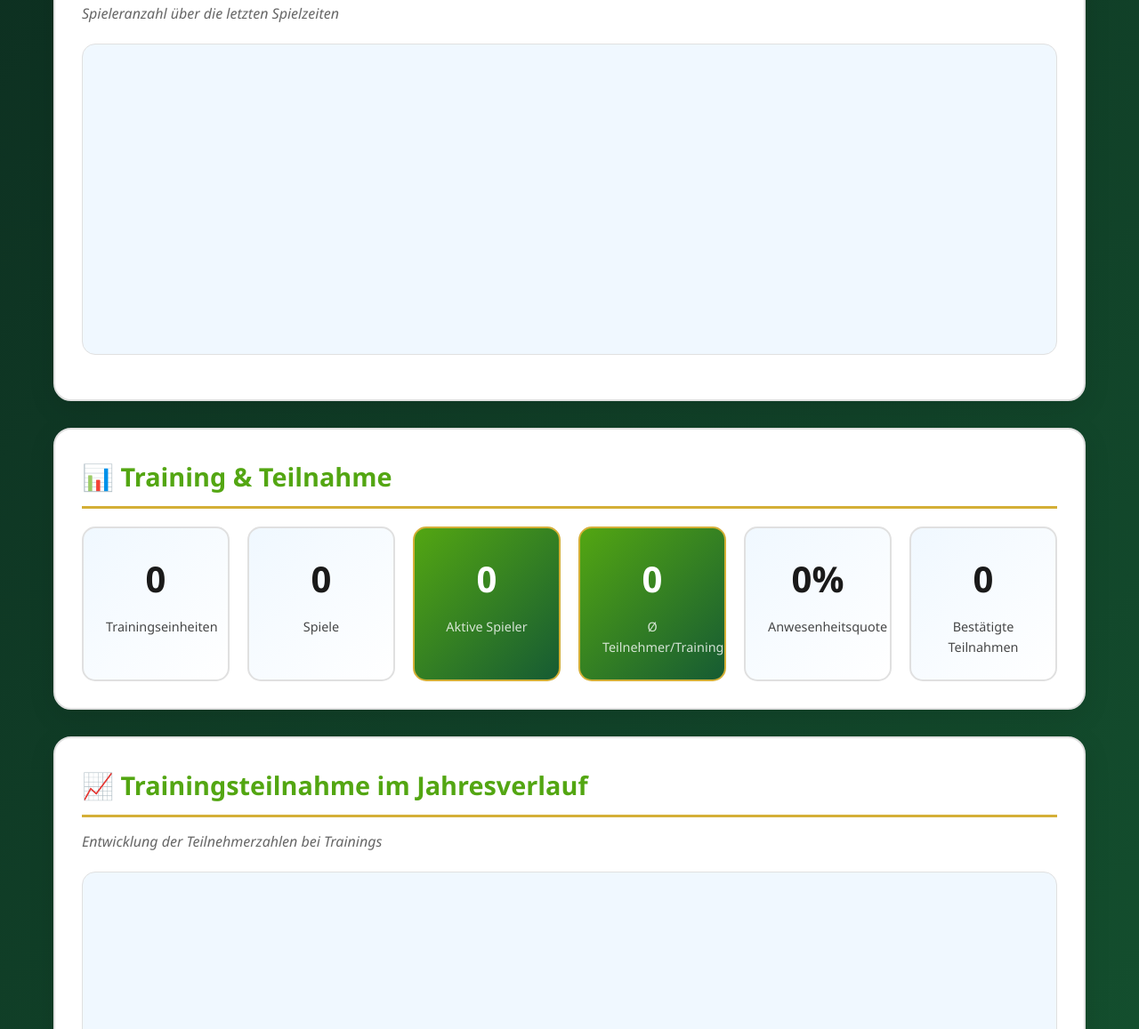
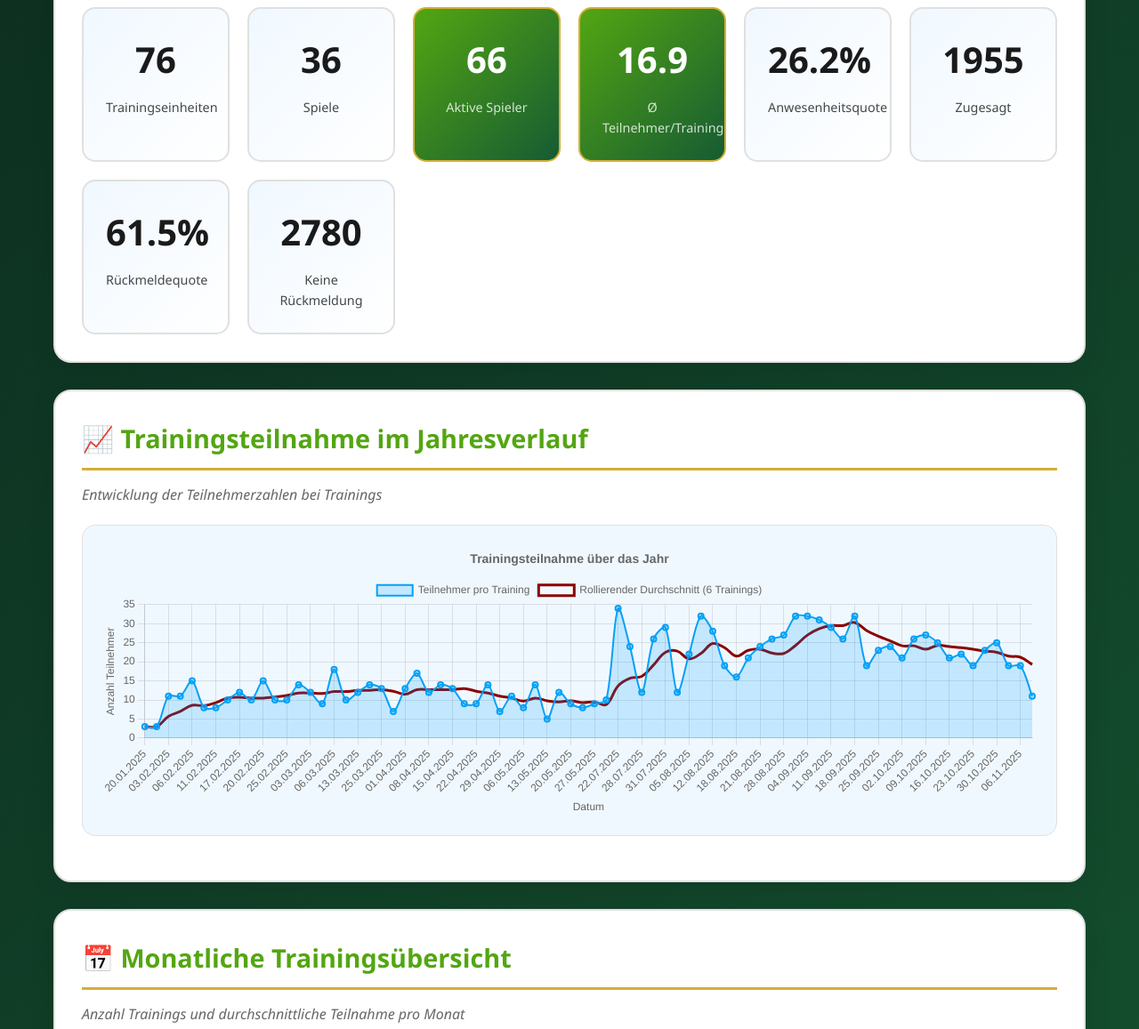
Before and after one commit to basthel/tsv-christmas-2025, a plain HTML site: page website/index.html in a window 1280 px wide. Shown: the part 1464-2621 px from the top of the page at 89% size. Drawn offline with nearby package versions, Linux system fonts and the light colour scheme.

Commit message:
Verbesserte Statistiken und Visualisierungen
- Trend-Analyse überarbeitet: separate Bewertung für Offensive/Defensive
- Response-Statistiken hinzugefügt: Rückmeldequote und fehlende Antworten
- Zweite Mannschaft aus Spielstatistiken gefiltert (nur 1. Mannschaft)
- Rollierender Durchschnitt (6-Trainings-Fenster) zu Teilnahme-Chart
- 10-Jahres-Entwicklung ans Seitenende verschoben
- NaN-Werte in JSON-Dateien behoben
- Klassen-Bezeichnung (B/C) zu Saison-Labels hinzugefügt
- Gesamt-Spielerzahl zu historischem Chart hinzugefügt

Statistiken: 26 Spiele (1. Mannschaft), 7W-6D-13L, 76 Trainings, 66 Spieler

```diff
--- a/website/assets/data/games_stats.json
+++ b/website/assets/data/games_stats.json
@@ -226,21 +226,6 @@
       "date_str": "20.08.2025"
     },
     {
-      "date": "2025-08-29 00:00:00",
-      "competition": "Herren, C Klasse, Kreis Inn / Salzach | 311537 - Meisterschaft, C-Klasse 7",
-      "home_team": "DJK Nußdorf II",
-      "away_team": "TSV Marquartstein II",
-      "opponent": "DJK Nußdorf II",
-      "goals_for": 0,
-      "goals_against": 4,
-      "result": "4 : 0",
-      "result_code": "L",
-      "goals_for_rolling": 0.6,
-      "goals_against_rolling": 5.6,
-      "goal_difference": -4,
-      "date_str": "29.08.2025"
-    },
-    {
       "date": "2025-08-30 00:00:00",
       "competition": "Herren, B Klasse, Kreis Inn / Salzach | 310450 - Meisterschaft, B-Klasse 6",
       "home_team": "TSV Bergen II",
@@ -250,7 +235,7 @@
       "goals_against": 5,
       "result": "5 : 3",
       "result_code": "L",
-      "goals_for_rolling": 1.0,
+      "goals_for_rolling": 1.2,
       "goals_against_rolling": 5.8,
       "goal_difference": -2,
       "date_str": "30.08.2025"
@@ -266,23 +251,8 @@
       "result": "5 : 2",
       "result_code": "W",
       "goals_for_rolling": 2.0,
-      "goals_against_rolling": 4.8,
+      "goals_against_rolling": 5.4,
       "goal_difference": 3,
-      "date_str": "06.09.2025"
-    },
-    {
-      "date": "2025-09-06 00:00:00",
-      "competition": "Herren, C Klasse, Kreis Inn / Salzach | 311537 - Meisterschaft, C-Klasse 7",
-      "home_team": "TSV Marquartstein II",
-      "away_team": "FC Traunreut",
-      "opponent": "FC Traunreut",
-      "goals_for": 2,
-      "goals_against": 2,
-      "result": "2 : 2",
-      "result_code": "D",
-      "goals_for_rolling": 2.0,
-      "goals_against_rolling": 4.2,
-      "goal_difference": 0,
       "date_str": "06.09.2025"
     },
     {
@@ -296,39 +266,9 @@
       "result": "1 : 3",
       "result_code": "W",
       "goals_for_rolling": 2.6,
-      "goals_against_rolling": 2.8,
+      "goals_against_rolling": 4.2,
       "goal_difference": 2,
       "date_str": "13.09.2025"
-    },
-    {
-      "date": "2025-09-14 00:00:00",
-      "competition": "Herren, C Klasse, Kreis Inn / Salzach | 311537 - Meisterschaft, C-Klasse 7",
-      "home_team": "TSV Traunwalchen II",
-      "away_team": "TSV Marquartstein II",
-      "opponent": "TSV Traunwalchen II",
-      "goals_for": 3,
-      "goals_against": 2,
-      "result": "2 : 3",
-      "result_code": "W",
-      "goals_for_rolling": 3.2,
-      "goals_against_rolling": 2.4,
-      "goal_difference": 1,
-      "date_str": "14.09.2025"
-    },
-    {
-      "date": "2025-09-20 00:00:00",
-      "competition": "Herren, C Klasse, Kreis Inn / Salzach | 311537 - Meisterschaft, C-Klasse 7",
-      "home_team": "TSV Marquartstein II",
-      "away_team": "DJK Kammer II",
-      "opponent": "DJK Kammer II",
-      "goals_for": 0,
-      "goals_against": 4,
-      "result": "0 : 4",
-      "result_code": "L",
-      "goals_for_rolling": 2.6,
-      "goals_against_rolling": 2.2,
-      "goal_difference": -4,
-      "date_str": "20.09.2025"
     },
     {
       "date": "2025-09-20 00:00:00",
@@ -340,8 +280,8 @@
       "goals_against": 4,
       "result": "2 : 4",
       "result_code": "L",
-      "goals_for_rolling": 2.0,
-      "goals_against_rolling": 2.6,
+      "goals_for_rolling": 2.6,
+      "goals_against_rolling": 4.0,
       "goal_difference": -2,
       "date_str": "20.09.2025"
     },
@@ -355,24 +295,9 @@
       "goals_against": 5,
       "result": "5 : 3",
       "result_code": "L",
-      "goals_for_rolling": 2.2,
-      "goals_against_rolling": 3.2,
+      "goals_for_rolling": 3.2,
+      "goals_against_rolling": 3.4,
       "goal_difference": -2,
-      "date_str": "27.09.2025"
-    },
-    {
-      "date": "2025-09-27 00:00:00",
-      "competition": "Herren, C Klasse, Kreis Inn / Salzach | 311537 - Meisterschaft, C-Klasse 7",
-      "home_team": "SV Surberg II",
-      "away_team": "TSV Marquartstein II",
-      "opponent": "SV Surberg II",
-      "goals_for": 4,
-      "goals_against": 4,
-      "result": "4 : 4",
-      "result_code": "D",
-      "goals_for_rolling": 2.4,
-      "goals_against_rolling": 3.8,
-      "goal_difference": 0,
       "date_str": "27.09.2025"
     },
     {
@@ -385,25 +310,10 @@
       "goals_against": 3,
       "result": "1 : 3",
       "result_code": "L",
-      "goals_for_rolling": 2.0,
-      "goals_against_rolling": 4.0,
+      "goals_for_rolling": 2.8,
+      "goals_against_rolling": 3.0,
       "goal_difference": -2,
       "date_str": "04.10.2025"
-    },
-    {
-      "date": "2025-10-11 00:00:00",
-      "competition": "Herren, C Klasse, Kreis Inn / Salzach | 311537 - Meisterschaft, C-Klasse 7",
-      "home_team": "SV Erlstätt",
-      "away_team": "TSV Marquartstein II",
-      "opponent": "SV Erlstätt",
-      "goals_for": 1,
-      "goals_against": 11,
-      "result": "11 : 1",
-      "result_code": "L",
-      "goals_for_rolling": 2.2,
-      "goals_against_rolling": 5.4,
-      "goal_difference": -10,
-      "date_str": "11.10.2025"
     },
     {
       "date": "2025-10-11 00:00:00",
@@ -416,7 +326,7 @@
       "result": "2 : 2",
       "result_code": "D",
       "goals_for_rolling": 2.2,
-      "goals_against_rolling": 5.0,
+      "goals_against_rolling": 3.0,
       "goal_difference": 0,
       "date_str": "11.10.2025"
     },
@@ -431,39 +341,9 @@
       "result": "4 : 2",
       "result_code": "W",
       "goals_for_rolling": 2.4,
-      "goals_against_rolling": 4.4,
+      "goals_against_rolling": 3.2,
       "goal_difference": 2,
       "date_str": "18.10.2025"
-    },
-    {
-      "date": "2025-10-18 00:00:00",
-      "competition": "Herren, C Klasse, Kreis Inn / Salzach | 311537 - Meisterschaft, C-Klasse 7",
-      "home_team": "TSV Marquartstein II",
-      "away_team": "DJK Traunstein II",
-      "opponent": "DJK Traunstein II",
-      "goals_for": 1,
-      "goals_against": 3,
-      "result": "1 : 3",
-      "result_code": "L",
-      "goals_for_rolling": 1.8,
-      "goals_against_rolling": 4.2,
-      "goal_difference": -2,
-      "date_str": "18.10.2025"
-    },
-    {
-      "date": "2025-10-25 00:00:00",
-      "competition": "Herren, C Klasse, Kreis Inn / Salzach | 311537 - Meisterschaft, C-Klasse 7",
-      "home_team": "TSV Siegsdorf III",
-      "away_team": "TSV Marquartstein II",
-      "opponent": "TSV Siegsdorf III",
-      "goals_for": 2,
-      "goals_against": 0,
-      "result": "0 : 2",
-      "result_code": "W",
-      "goals_for_rolling": 2.0,
-      "goals_against_rolling": 3.6,
-      "goal_difference": 2,
-      "date_str": "25.10.2025"
     },
     {
       "date": "2025-10-26 00:00:00",
@@ -475,8 +355,8 @@
       "goals_against": 2,
       "result": "2 : 0",
       "result_code": "L",
-      "goals_for_rolling": 1.8,
-      "goals_against_rolling": 1.8,
+      "goals_for_rolling": 2.0,
+      "goals_against_rolling": 2.8,
       "goal_difference": -2,
       "date_str": "26.10.2025"
     },
@@ -491,23 +371,8 @@
       "result": "2 : 5",
       "result_code": "W",
       "goals_for_rolling": 2.4,
-      "goals_against_rolling": 1.8,
+      "goals_against_rolling": 2.2,
       "goal_difference": 3,
-      "date_str": "02.11.2025"
-    },
-    {
-      "date": "2025-11-02 00:00:00",
-      "competition": "Herren, C Klasse, Kreis Inn / Salzach | 311537 - Meisterschaft, C-Klasse 7",
-      "home_team": "SC Vachendorf II",
-      "away_team": "TSV Marquartstein II",
-      "opponent": "SC Vachendorf II",
-      "goals_for": 3,
-      "goals_against": 5,
-      "result": "5 : 3",
-      "result_code": "L",
-      "goals_for_rolling": 2.2,
-      "goals_against_rolling": 2.4,
-      "goal_difference": -2,
       "date_str": "02.11.2025"
     },
     {
@@ -520,23 +385,23 @@
       "goals_against": 1,
       "result": "1 : 1",
       "result_code": "D",
-      "goals_for_rolling": 2.2,
-      "goals_against_rolling": 2.0,
+      "goals_for_rolling": 2.4,
+      "goals_against_rolling": 1.8,
       "goal_difference": 0,
       "date_str": "08.11.2025"
     }
   ],
   "statistics": {
-    "total_games": 35,
-    "wins": 9,
-    "draws": 8,
-    "losses": 18,
-    "total_goals_for": 73,
-    "total_goals_against": 113,
-    "goal_difference": -40,
-    "win_percentage": 25.7,
-    "average_goals_for": 2.09,
-    "average_goals_against": 3.23
+    "total_games": 26,
+    "wins": 7,
+    "draws": 6,
+    "losses": 13,
+    "total_goals_for": 57,
+    "total_goals_against": 78,
+    "goal_difference": -21,
+    "win_percentage": 26.9,
+    "average_goals_for": 2.19,
+    "average_goals_against": 3.0
   },
   "rolling_average_data": {
     "dates": [
@@ -555,24 +420,15 @@
       "10.08.2025",
       "16.08.2025",
       "20.08.2025",
-      "29.08.2025",
       "30.08.2025",
       "06.09.2025",
-      "06.09.2025",
       "13.09.2025",
-      "14.09.2025",
       "20.09.2025",
-      "20.09.2025",
-      "27.09.2025",
       "27.09.2025",
       "04.10.2025",
       "11.10.2025",
-      "11.10.2025",
       "18.10.2025",
-      "18.10.2025",
-      "25.10.2025",
       "26.10.2025",
-      "02.11.2025",
       "02.11.2025",
       "08.11.2025"
     ],
@@ -592,26 +448,17 @@
       1.8,
       1.4,
       1.2,
-      0.6,
-      1.0,
-      2.0,
+      1.2,
       2.0,
       2.6,
+      2.6,
       3.2,
-      2.6,
-      2.0,
+      2.8,
       2.2,
       2.4,
       2.0,
-      2.2,
-      2.2,
       2.4,
-      1.8,
-      2.0,
-      1.8,
-      2.4,
-      2.2,
-      2.2
+      2.4
     ],
     "goals_against": [
       0.0,
@@ -629,26 +476,17 @@
       4.0,
       4.4,
       5.8,
-      5.6,
       5.8,
-      4.8,
+      5.4,
       4.2,
+      4.0,
+      3.4,
+      3.0,
+      3.0,
+      3.2,
       2.8,
-      2.4,
       2.2,
-      2.6,
-      3.2,
-      3.8,
-      4.0,
-      5.4,
-      5.0,
-      4.4,
-      4.2,
-      3.6,
-      1.8,
-      1.8,
-      2.4,
-      2.0
+      1.8
     ],
     "goal_difference": [
       0,
@@ -666,25 +504,16 @@
       -7,
       -3,
       -8,
-      -4,
       -2,
       3,
-      0,
       2,
-      1,
-      -4,
+      -2,
       -2,
       -2,
       0,
-      -2,
-      -10,
-      0,
-      2,
-      -2,
       2,
       -2,
       3,
-      -2,
       0
     ]
   }
--- a/website/assets/data/historical_players.json
+++ b/website/assets/data/historical_players.json
@@ -16,7 +16,7 @@
       "A-Jugend": 10,
       "Spieler": 53,
       "Klasse": "B",
-      "Unnamed: 6": NaN
+      "Unnamed: 6": 0
     },
     {
       "Saison": "24/25",
@@ -25,7 +25,7 @@
       "A-Jugend": 7,
       "Spieler": 35,
       "Klasse": "B",
-      "Unnamed: 6": NaN
+      "Unnamed: 6": 0
     },
     {
       "Saison": "23/24",
@@ -43,7 +43,7 @@
       "A-Jugend": 0,
       "Spieler": 30,
       "Klasse": "B",
-      "Unnamed: 6": NaN
+      "Unnamed: 6": 0
     },
     {
       "Saison": "21/22",
@@ -52,7 +52,7 @@
       "A-Jugend": 0,
       "Spieler": 45,
       "Klasse": "B",
-      "Unnamed: 6": NaN
+      "Unnamed: 6": 0
     },
     {
       "Saison": "19/20",
@@ -97,7 +97,7 @@
       "A-Jugend": 4,
       "Spieler": 31,
       "Klasse": "B",
-      "Unnamed: 6": NaN
+      "Unnamed: 6": 0
     },
     {
       "Saison": "14/15",
@@ -106,7 +106,7 @@
       "A-Jugend": 3,
       "Spieler": 48,
       "Klasse": "A",
-      "Unnamed: 6": NaN
+      "Unnamed: 6": 0
     },
     {
       "Saison": "13/14",
--- a/website/assets/data/player_participation.json
+++ b/website/assets/data/player_participation.json
@@ -6,6 +6,12 @@
     "total_events": 112,
     "total_event_registrations": 7458,
     "total_confirmed": 1955,
+    "total_rejected": 2065,
+    "total_absence": 565,
+    "total_responses": 4585,
+    "total_no_response": 2780,
+    "response_rate": 61.5,
+    "no_response_rate": 37.3,
     "overall_attendance_rate": 26.2,
     "avg_attendees_per_training": 16.9
   },
@@ -203,6 +209,84 @@
       19,
       19,
       11
+    ],
+    "rolling_avg": [
+      3.0,
+      3.0,
+      5.7,
+      7.0,
+      8.6,
+      8.5,
+      9.3,
+      10.5,
+      10.7,
+      10.5,
+      10.5,
+      10.8,
+      11.2,
+      11.8,
+      11.8,
+      11.7,
+      12.2,
+      12.2,
+      12.5,
+      12.5,
+      12.7,
+      12.3,
+      11.5,
+      12.7,
+      12.7,
+      12.7,
+      12.7,
+      13.0,
+      12.3,
+      11.8,
+      11.0,
+      10.5,
+      9.7,
+      10.5,
+      9.8,
+      9.5,
+      9.8,
+      9.3,
+      9.5,
+      8.8,
+      13.7,
+      15.7,
+      16.2,
+      19.2,
+      22.5,
+      22.8,
+      20.8,
+      22.2,
+      24.8,
+      23.7,
+      21.5,
+      23.0,
+      23.3,
+      22.3,
+      22.2,
+      24.3,
+      27.0,
+      28.7,
+      29.5,
+      29.5,
+      30.3,
+      28.2,
+      26.7,
+      25.5,
+      24.2,
+      24.2,
+      23.3,
+      24.3,
+      24.0,
+      23.7,
+      23.3,
+      22.8,
+      22.5,
+      21.5,
+      21.2,
+      19.3
     ]
   }
 }
--- a/website/index.html
+++ b/website/index.html
@@ -83,17 +83,6 @@
                 </div>
             </section>
 
-            <!-- Section: Historical Player Count -->
-            <section class="stats-section">
-                <h2 class="section-title">📊 10-Jahres-Entwicklung</h2>
-                <p class="section-description">
-                    Spieleranzahl über die letzten Spielzeiten
-                </p>
-                <div class="chart-container">
-                    <canvas id="historicalChart"></canvas>
-                </div>
-            </section>
-
             <!-- Section: Training & Participation Stats -->
             <section class="stats-section">
                 <h2 class="section-title">📊 Training & Teilnahme</h2>
@@ -120,7 +109,15 @@
                     </div>
                     <div class="stat-card">
                         <div class="stat-value" id="totalConfirmed">0</div>
-                        <div class="stat-label">Bestätigte Teilnahmen</div>
+                        <div class="stat-label">Zugesagt</div>
+                    </div>
+                    <div class="stat-card">
+                        <div class="stat-value"><span id="responseRate">0</span>%</div>
+                        <div class="stat-label">Rückmeldequote</div>
+                    </div>
+                    <div class="stat-card">
+                        <div class="stat-value" id="totalNoResponse">0</div>
+                        <div class="stat-label">Keine Rückmeldung</div>
                     </div>
                 </div>
             </section>
@@ -147,6 +144,17 @@
                 </div>
             </section>
 
+            <!-- Section: Historical Player Count -->
+            <section class="stats-section">
+                <h2 class="section-title">📊 10-Jahres-Entwicklung</h2>
+                <p class="section-description">
+                    Spieleranzahl über die letzten Spielzeiten
+                </p>
+                <div class="chart-container">
+                    <canvas id="historicalChart"></canvas>
+                </div>
+            </section>
+
         </div>
     </main>
 
--- a/website/js/charts.js
+++ b/website/js/charts.js
@@ -107,21 +107,56 @@ const ChartCreator = {
         const firstHalfAgainst = goalsAgainst.slice(0, midPoint).reduce((a, b) => a + b, 0) / midPoint;
         const secondHalfAgainst = goalsAgainst.slice(midPoint).reduce((a, b) => a + b, 0) / (goalsAgainst.length - midPoint);
 
+        // Also check recent trend (last quarter)
+        const lastQuarter = Math.floor(goalsFor.length * 0.75);
+        const recentFor = goalsFor.slice(lastQuarter).reduce((a, b) => a + b, 0) / (goalsFor.length - lastQuarter);
+        const recentAgainst = goalsAgainst.slice(lastQuarter).reduce((a, b) => a + b, 0) / (goalsAgainst.length - lastQuarter);
+
         const forImprovement = secondHalfFor - firstHalfFor;
         const againstImprovement = firstHalfAgainst - secondHalfAgainst;
+        const recentForTrend = recentFor - firstHalfFor;
+        const recentAgainstTrend = firstHalfAgainst - recentAgainst;
 
-        let insight = '📊 Trend-Analyse: ';
+        let offensiveText = '';
+        let defensiveText = '';
 
+        // Analyze offensive trend
+        if (forImprovement > 0.5) {
+            offensiveText = 'Offensive deutlich verbessert';
+        } else if (forImprovement > 0.2) {
+            offensiveText = 'Offensive leicht gesteigert';
+        } else if (forImprovement < -0.5) {
+            offensiveText = 'Offensive geschwächt';
+        } else if (recentForTrend > 0.3) {
+            offensiveText = 'Offensive zuletzt stabilisiert';
+        } else {
+            offensiveText = 'Offensive konstant';
+        }
+
+        // Analyze defensive trend
+        if (againstImprovement > 0.5) {
+            defensiveText = 'Defensive deutlich stabiler';
+        } else if (againstImprovement > 0.2) {
+            defensiveText = 'Defensive verbessert';
+        } else if (againstImprovement < -0.5) {
+            defensiveText = 'Defensive anfälliger geworden';
+        } else if (recentAgainstTrend > 0.3) {
+            defensiveText = 'Defensive zuletzt wieder stabilisiert';
+        } else {
+            defensiveText = 'Defensive stabilisiert';
+        }
+
+        let insight = `📊 Trend-Analyse: ${offensiveText}, ${defensiveText}`;
+
+        // Add overall assessment
         if (forImprovement > 0.3 && againstImprovement > 0.3) {
-            insight += 'Großartige Entwicklung! Die Mannschaft erzielt mehr Tore und kassiert weniger. 🚀';
-        } else if (forImprovement > 0.3) {
-            insight += 'Offensive stark verbessert! Die Mannschaft erzielt deutlich mehr Tore. ⚽';
-        } else if (againstImprovement > 0.3) {
-            insight += 'Defensive stabilisiert! Die Mannschaft kassiert weniger Gegentore. 🛡️';
+            insight += ' - Großartige Gesamtentwicklung! 🚀';
         } else if (forImprovement < -0.3 && againstImprovement < -0.3) {
-            insight += 'Herausfordernde Phase. Fokus auf Training und Teamgeist! 💪';
+            insight += ' - Fokus auf Training nötig 💪';
+        } else if (forImprovement > 0.5 || againstImprovement > 0.5) {
+            insight += ' - Positive Entwicklung! ⚽';
         } else {
-            insight += 'Konstante Leistung über die Saison. Weiter so! 👍';
+            insight += ' 👍';
         }
 
         document.getElementById('trendInsight').textContent = insight;
@@ -135,7 +170,11 @@ const ChartCreator = {
         if (!ctx) return;
 
         // Extract data
-        const seasons = data.data.map(row => row['Saison']);
+        const seasons = data.data.map(row => {
+            const saison = row['Saison'];
+            const klasse = row['Klasse'] || '';
+            return klasse ? `${saison} (${klasse})` : saison;
+        });
         const firstTeam = data.data.map(row => row['1.Mannschaft'] || 0);
         const secondTeam = data.data.map(row => row['2.Mannschaft'] || 0);
         const youth = data.data.map(row => row['A-Jugend'] || 0);
@@ -146,6 +185,19 @@ const ChartCreator = {
             data: {
                 labels: seasons,
                 datasets: [
+                    {
+                        label: 'Gesamt Spieler',
+                        data: totalPlayers,
+                        backgroundColor: colors.highlight + 'CC',
+                        borderColor: colors.highlight,
+                        borderWidth: 2,
+                        type: 'line',
+                        tension: 0.3,
+                        pointRadius: 5,
+                        pointHoverRadius: 7,
+                        fill: false,
+                        yAxisID: 'y1'
+                    },
                     {
                         label: '1. Mannschaft',
                         data: firstTeam,
@@ -191,16 +243,28 @@ const ChartCreator = {
                     y: {
                         beginAtZero: true,
                         stacked: false,
+                        position: 'left',
                         title: {
                             display: true,
-                            text: 'Anzahl Spieler'
+                            text: 'Anzahl Spieler (Team)'
+                        }
+                    },
+                    y1: {
+                        beginAtZero: true,
+                        position: 'right',
+                        title: {
+                            display: true,
+                            text: 'Gesamt Spieler'
+                        },
+                        grid: {
+                            drawOnChartArea: false
                         }
                     },
                     x: {
                         stacked: false,
                         title: {
                             display: true,
-                            text: 'Saison'
+                            text: 'Saison (Klasse)'
                         }
                     }
                 }
@@ -221,7 +285,8 @@ const ChartCreator = {
             type: 'line',
             data: {
                 labels: attendanceData.dates,
-                datasets: [{
+                datasets: [
+                    {
                         label: 'Teilnehmer pro Training',
                         data: attendanceData.attendees,
                         borderColor: colors.accent,
@@ -231,7 +296,20 @@ const ChartCreator = {
                         tension: 0.3,
                         pointRadius: 3,
                         pointHoverRadius: 5
-                }]
+                    },
+                    {
+                        label: 'Rollierender Durchschnitt (6 Trainings)',
+                        data: attendanceData.rolling_avg,
+                        borderColor: colors.highlight,
+                        backgroundColor: 'transparent',
+                        borderWidth: 3,
+                        fill: false,
+                        tension: 0.4,
+                        pointRadius: 0,
+                        pointHoverRadius: 5,
+                        borderDash: []
+                    }
+                ]
             },
             options: {
                 responsive: true,
--- a/website/js/main.js
+++ b/website/js/main.js
@@ -62,6 +62,8 @@ function populateTrainingStats(data) {
     document.getElementById('avgAttendeesPerTraining').textContent = stats.avg_attendees_per_training;
     document.getElementById('overallAttendance').textContent = stats.overall_attendance_rate;
     document.getElementById('totalConfirmed').textContent = stats.total_confirmed;
+    document.getElementById('responseRate').textContent = stats.response_rate;
+    document.getElementById('totalNoResponse').textContent = stats.total_no_response;
 }
 
 /**
```
Also changed, not shown: 3 other files. Lines whose indentation alone changed are shown as unchanged.
